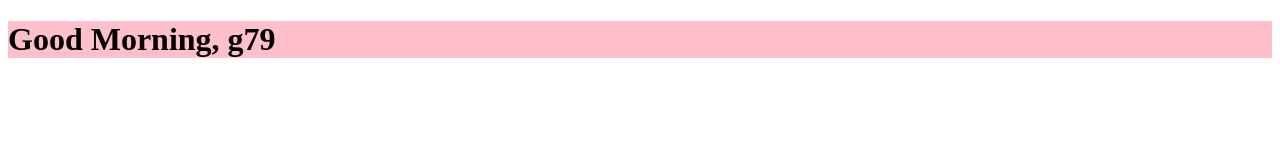
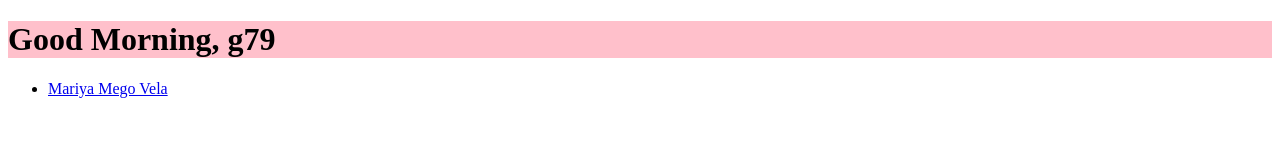
Before and after one commit to shannonjen/g79Morning, a plain HTML site: page index.html in a window 1280 px wide. Drawn offline with Linux system fonts and the light colour scheme.

Commit message:
Added a mMegoVela html page and linked it in the index

```diff
--- a/index.html
+++ b/index.html
@@ -9,5 +9,8 @@
 </head>
 <body>
   <h1>Good Morning, g79</h1>
+  <ul>
+    <li><a href="mMegoVela.html">Mariya Mego Vela</a></li>
+  </ul>
 </body>
 </html>
```
Also changed, not shown: mMegoVela.html (added, +1 -0 lines).
